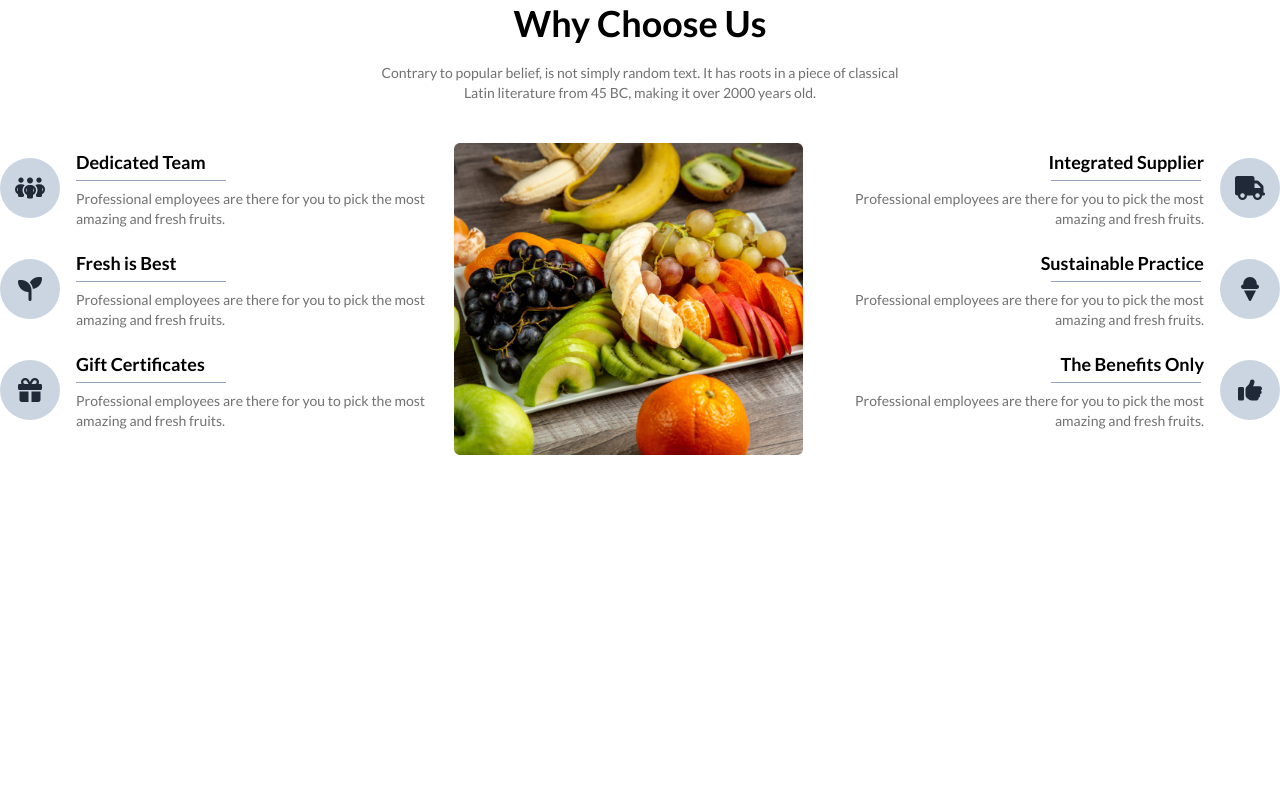
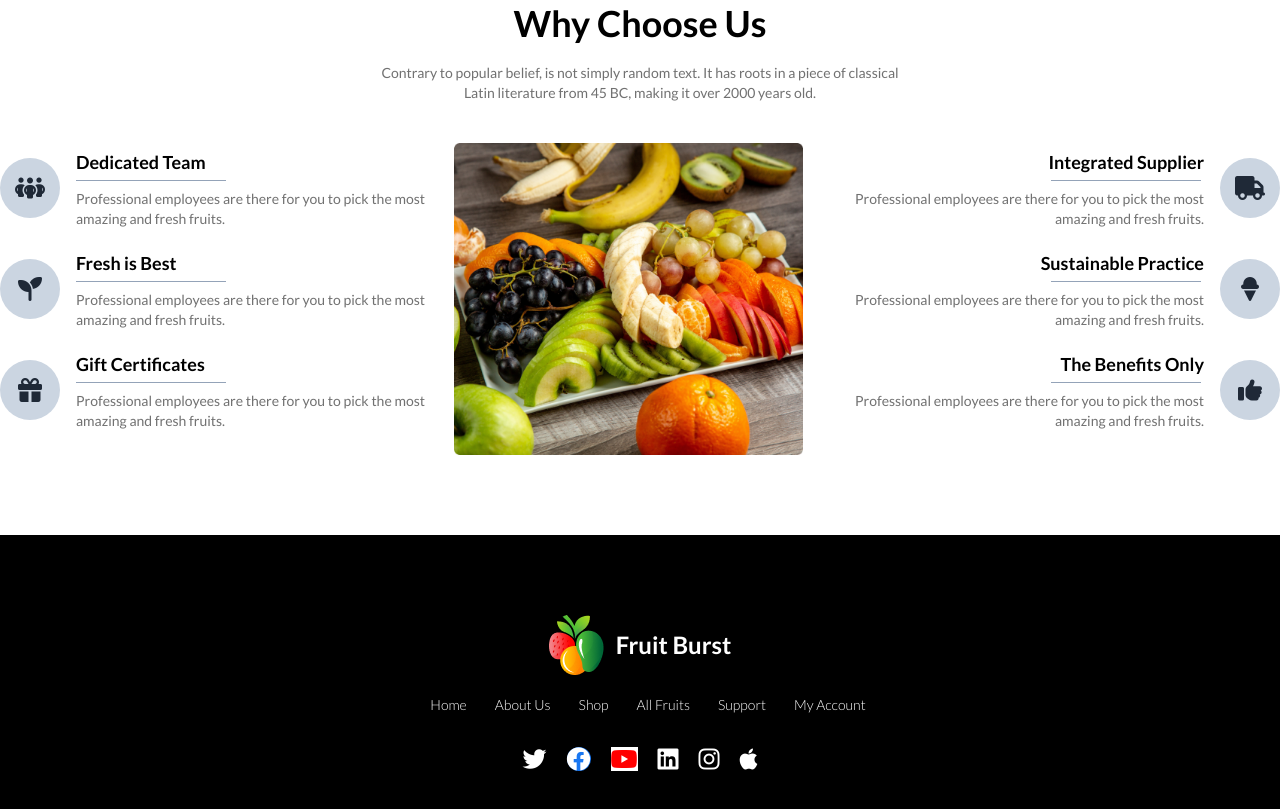
Before and after one commit to surovishimu/assignment-3, a plain HTML site: page index.html in a window 1280 px wide. Shown: the part 2537-3346 px from the top of the page. Before the commit the page ends 2992 px from the top, so only its background shows below. Drawn offline with nearby package versions, Linux system fonts and the light colour scheme.

Commit message:
footer added

```diff
--- a/index.html
+++ b/index.html
@@ -652,7 +652,8 @@
                             <div class="lg:text-left md:text-center text-center">
                                 <h3 class="text-lg text-black font-bold mb-1">Dedicated Team</h3>
                                 <hr class="border-b-1 border-slate-400 w-[150px] mb-2 lg:mx-0 md:mx-auto ml-7">
-                                <p class="text-sm text-[#12121299] lg:w-full md:w-52 w-52">Professional employees are there for you to pick
+                                <p class="text-sm text-[#12121299] lg:w-full md:w-52 w-52">Professional employees are
+                                    there for you to pick
                                     the most amazing and fresh fruits.</p>
                             </div>
 
@@ -664,7 +665,8 @@
                             <div class="lg:text-left md:text-center text-center">
                                 <h3 class="text-lg text-black font-bold mb-1">Fresh is Best</h3>
                                 <hr class="border-b-1 border-slate-400 w-[150px] mb-2 lg:mx-0 md:mx-auto ml-7">
-                                <p class="text-sm text-[#12121299] lg:w-full md:w-52 w-52">Professional employees are there for you to pick
+                                <p class="text-sm text-[#12121299] lg:w-full md:w-52 w-52">Professional employees are
+                                    there for you to pick
                                     the most amazing and fresh fruits.</p>
                             </div>
 
@@ -676,7 +678,8 @@
                             <div class="lg:text-left md:text-center text-center">
                                 <h3 class="text-lg text-black font-bold mb-1">Gift Certificates</h3>
                                 <hr class="border-b-1 border-slate-400 w-[150px] mb-2 lg:mx-0 md:mx-auto ml-7">
-                                <p class="text-sm text-[#12121299] lg:w-full md:w-52 w-52">Professional employees are there for you to pick
+                                <p class="text-sm text-[#12121299] lg:w-full md:w-52 w-52">Professional employees are
+                                    there for you to pick
                                     the most amazing and fresh fruits.</p>
                             </div>
 
@@ -699,7 +702,8 @@
                         <div class="lg:text-right md:text-center text-center">
                             <h3 class="text-lg text-black font-bold mb-1">Integrated Supplier</h3>
                             <hr class="border-b-1 border-slate-400 w-[150px] mb-2 lg:ml-52 md:mx-auto mx-auto">
-                            <p class="text-sm text-[#12121299] lg:w-full md:w-52 w-52">Professional employees are there for you to pick
+                            <p class="text-sm text-[#12121299] lg:w-full md:w-52 w-52">Professional employees are there
+                                for you to pick
                                 the most amazing and fresh fruits.</p>
                         </div>
 
@@ -711,7 +715,8 @@
                         <div class="lg:text-right md:text-center text-center">
                             <h3 class="text-lg text-black font-bold mb-1">Sustainable Practice</h3>
                             <hr class="border-b-1 border-slate-400 w-[150px] mb-2 lg:ml-52 md:mx-auto mx-auto">
-                            <p class="text-sm text-[#12121299] lg:w-full md:w-52 w-52">Professional employees are there for you to pick
+                            <p class="text-sm text-[#12121299] lg:w-full md:w-52 w-52">Professional employees are there
+                                for you to pick
                                 the most amazing and fresh fruits.</p>
                         </div>
 
@@ -723,7 +728,8 @@
                         <div class="lg:text-right md:text-center text-center">
                             <h3 class="text-lg text-black font-bold mb-1">The Benefits Only</h3>
                             <hr class="border-b-1 border-slate-400 w-[150px] mb-2 lg:ml-52 md:mx-auto mx-auto">
-                            <p class="text-sm text-[#12121299] lg:w-full md:w-52 w-52">Professional employees are there for you to pick
+                            <p class="text-sm text-[#12121299] lg:w-full md:w-52 w-52">Professional employees are there
+                                for you to pick
                                 the most amazing and fresh fruits.</p>
                         </div>
 
@@ -734,7 +740,31 @@
         </section>
         <!-- why  choose us section end -->
     </main>
-    <footer>
+    <footer class="bg-black mt-20 w-full h-80 pt-20">
+        <div class="flex justify-center items-center gap-3 mb-5">
+            <img class="" src="./images/logo.png" alt="">
+            <h2 class="text-2xl text-white font-bold">Fruit Burst</h2>
+        </div>
+        <div class="">
+            <ul class="lg:flex justify-center items-center lg:gap-7 text-white text-sm font-thin mb-7 grid grid-cols-4 gap-4 ml-4 md:flex  md:gap-5">
+                <li><a href="">Home</a></li>
+                <li><a href="">About Us</a></li>
+                <li><a href="">Shop</a></li>
+                <li><a href="">All Fruits</a></li>
+                <li class="col-span-2 ml-24 md:ml-0"><a href="">Support</a></li>
+                <li><a href="">My Account</a></li>
+            </ul>
+        </div>
+        <divcl class="">
+            <ul class="flex justify-center items-center gap-5 text-white text-2xl">
+                <li><i class="fa-brands fa-twitter cursor-pointer"></i></li>
+                <li><i class="fa-brands fa-facebook bg-[#1877F2] rounded-full cursor-pointer"></i></li>
+                <li><i class="fa-brands fa-youtube text-[#FF0000] bg-white cursor-pointer"></i></li>
+                <li><i class="fa-brands fa-linkedin cursor-pointer"></i></li>
+                <li><i class="fa-brands fa-instagram cursor-pointer"></i></li>
+                <li><i class="fa-brands fa-apple cursor-pointer"></i></li>
+            </ul>
+            </div>
 
     </footer>
 </body>
```
